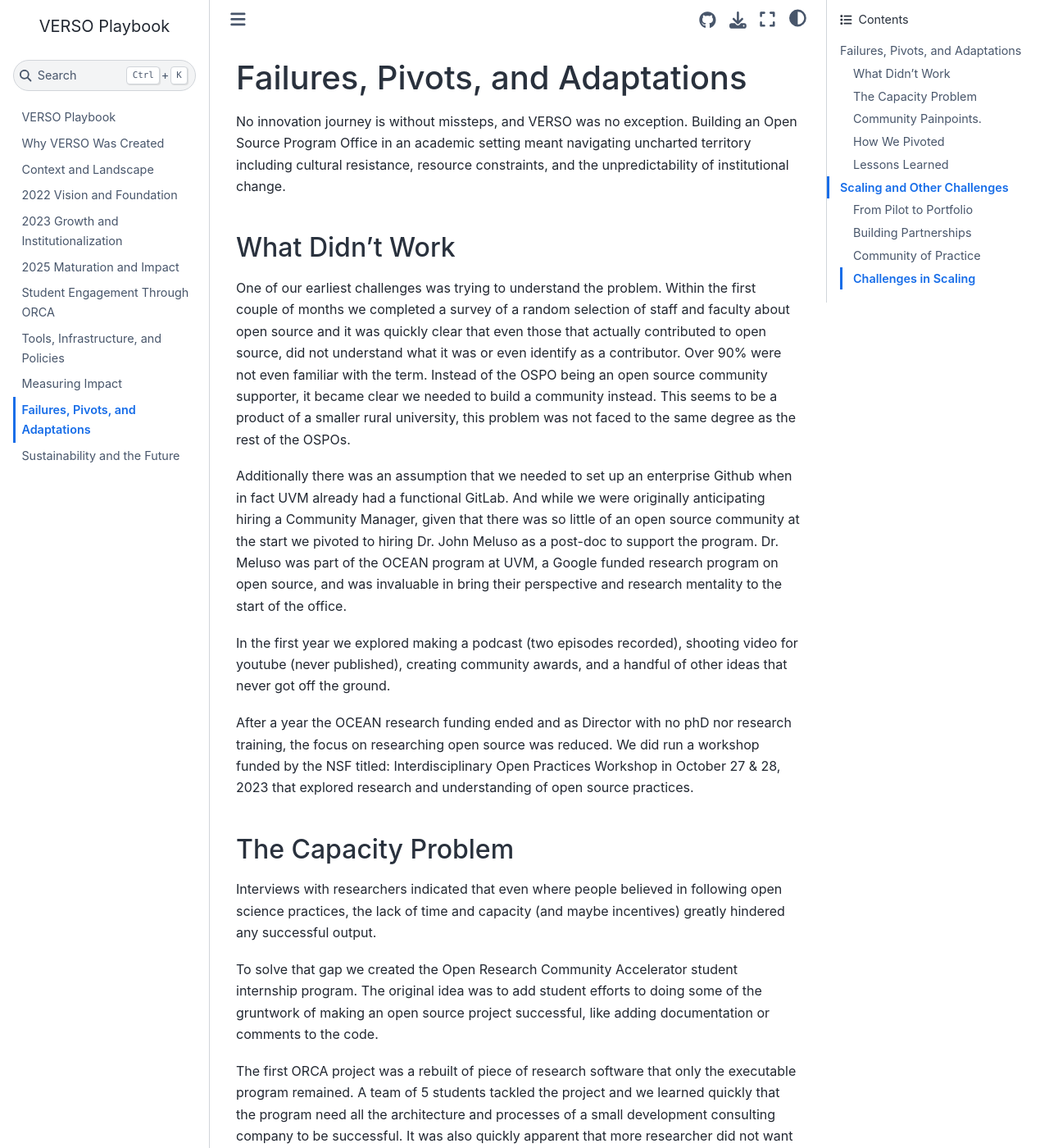
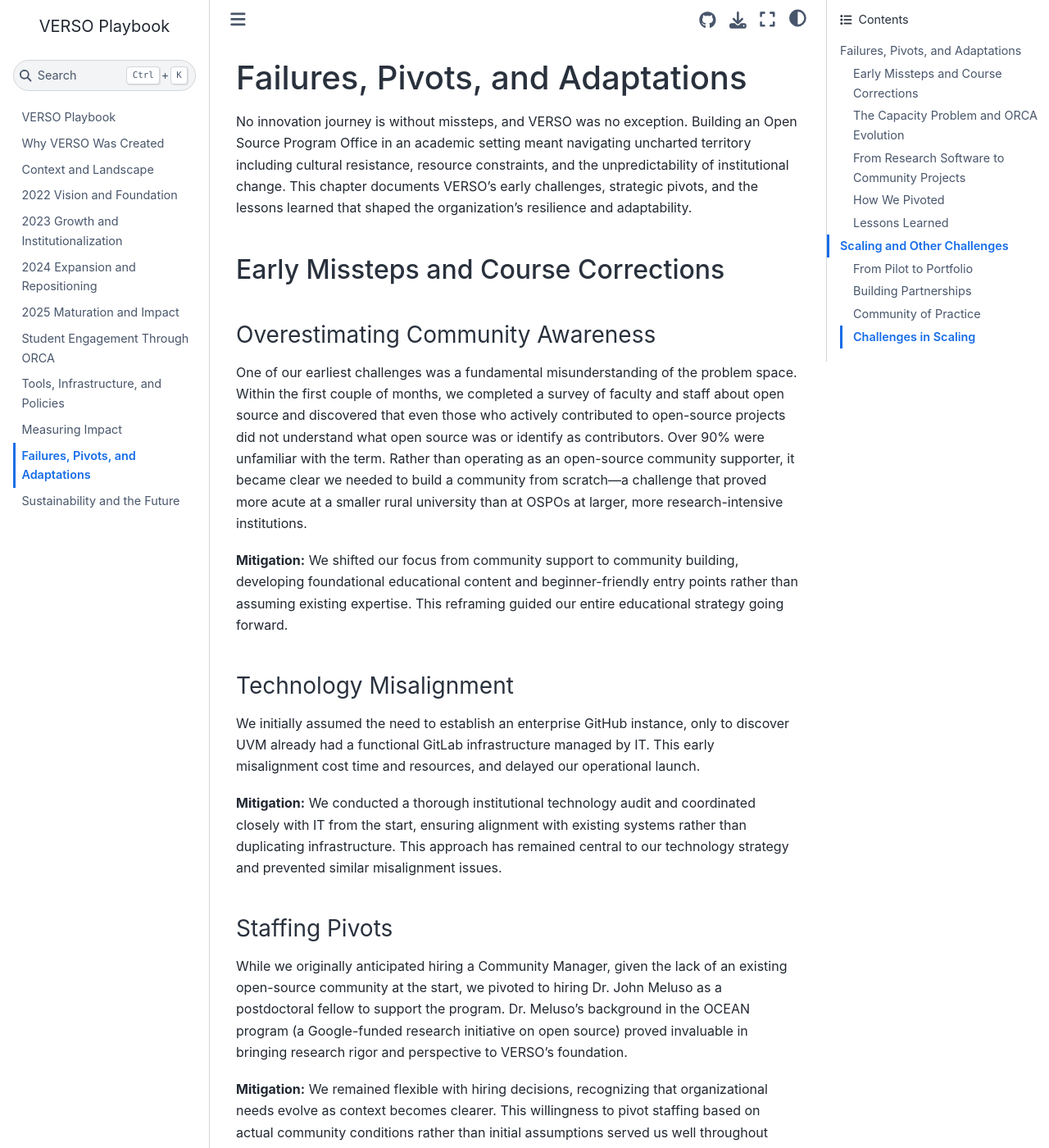
Before and after one commit to VERSO-UVM/VERSO-Playbook, a Jupyter Book: the page built from book/failures_and_lessons_learned.md, in a window 1280 px wide and 1400 px high. Shown: the whole window at 82% size. Built offline with Jupyter Book 1.0.4 settings and Sphinx 7.4.7 and the Sphinx Book theme 1.1.4, drawn with Linux system fonts in a browser that asks for light colours; pages that are not in the unit, such as notebooks, are missing from menus; some of the changed text lies outside the part shown.

Commit message:
updates to copy

```diff
--- a/book/failures_and_lessons_learned.md
+++ b/book/failures_and_lessons_learned.md
@@ -1,33 +1,50 @@
 # Failures, Pivots, and Adaptations
 
-No innovation journey is without missteps, and VERSO was no exception. Building an Open Source Program Office in an academic setting meant navigating uncharted territory including cultural resistance, resource constraints, and the unpredictability of institutional change.
+No innovation journey is without missteps, and VERSO was no exception. Building an Open Source Program Office in an academic setting meant navigating uncharted territory including cultural resistance, resource constraints, and the unpredictability of institutional change. This chapter documents VERSO's early challenges, strategic pivots, and the lessons learned that shaped the organization's resilience and adaptability.
 
-## What Didn’t Work
+## Early Missteps and Course Corrections
 
-One of our earliest challenges was trying to understand the problem. Within the first couple of months we completed a survey of a random selection of staff and faculty about open source and it was quickly clear that even those that actually contributed to open source, did not understand what it was or even identify as a contributor. Over 90% were not even familiar with the term. Instead of the OSPO being an open source community supporter, it became clear we needed to build a community instead. This seems to be a product of a smaller rural university, this problem was not faced to the same degree as the rest of the OSPOs.
+### Overestimating Community Awareness
 
-Additionally there was an assumption that we needed to set up an enterprise Github when in fact UVM already had a functional GitLab. And while we were originally anticipating hiring a Community Manager, given that there was so little of an open source community at the start we pivoted to hiring Dr. John Meluso as a post-doc to support the program. Dr. Meluso was part of the OCEAN program at UVM, a Google funded research program on open source, and was invaluable in bring their perspective and research mentality to the start of the office.
+One of our earliest challenges was a fundamental misunderstanding of the problem space. Within the first couple of months, we completed a survey of faculty and staff about open source and discovered that even those who actively contributed to open-source projects did not understand what open source was or identify as contributors. Over 90% were unfamiliar with the term. Rather than operating as an open-source community supporter, it became clear we needed to build a community from scratch—a challenge that proved more acute at a smaller rural university than at OSPOs at larger, more research-intensive institutions.
 
-In the first year we explored making a podcast (two episodes recorded), shooting video for youtube (never published), creating community awards, and a handful of other ideas that never got off the ground.
+**Mitigation:** We shifted our focus from community support to community building, developing foundational educational content and beginner-friendly entry points rather than assuming existing expertise. This reframing guided our entire educational strategy going forward.
 
-After a year the OCEAN research funding ended and as Director with no phD nor research training, the focus on researching open source was reduced. We did run a workshop funded by the NSF titled: Interdisciplinary Open Practices Workshop in
-October 27 & 28, 2023 that explored research and understanding of open source practices.
+### Technology Misalignment
 
-## The Capacity Problem
+We initially assumed the need to establish an enterprise GitHub instance, only to discover UVM already had a functional GitLab infrastructure managed by IT. This early misalignment cost time and resources, and delayed our operational launch.
 
-Interviews with researchers indicated that even where people believed in following open science practices, the lack of time and capacity (and maybe incentives) greatly hindered any successful output.
+**Mitigation:** We conducted a thorough institutional technology audit and coordinated closely with IT from the start, ensuring alignment with existing systems rather than duplicating infrastructure. This approach has remained central to our technology strategy and prevented similar misalignment issues.
 
-To solve that gap we created the Open Research Community Accelerator student internship program. The original idea was to add student efforts to doing some of the gruntwork of making an open source project successful, like adding documentation or comments to the code.
+### Staffing Pivots
 
-The first ORCA project was a rebuilt of piece of research software that only the executable program remained. A team of 5 students tackled the project and we learned quickly that the program need all the architecture and processes of a small development consulting company to be successful. It was also quickly apparent that more researcher did not want to put any of their programming in the hands of undergraduate students and rather creating applications for researchers that were not experience in coding rather than aiding those that already had the skills was going to be more successful.
+While we originally anticipated hiring a Community Manager, given the lack of an existing open-source community at the start, we pivoted to hiring Dr. John Meluso as a postdoctoral fellow to support the program. Dr. Meluso's background in the OCEAN program (a Google-funded research initiative on open source) proved invaluable in bringing research rigor and perspective to VERSO's foundation.
 
-## Community Painpoints.
+**Mitigation:** We remained flexible with hiring decisions, recognizing that organizational needs evolve as context becomes clearer. This willingness to pivot staffing based on actual community conditions rather than initial assumptions served us well throughout VERSO's growth.
 
-After the first ORCA project, a graduate student at the Vermont Complex Systems Center reached out to VERSO about helping in the creation of the Vermont Zoning Atlas. The project had been started 6 months ago but volunteers had slowed down, an anonymous donation had come in and hiring students to complete the work made sense and the ORCA program had the mechanisms to do so.
+### Failed Early Initiatives
 
-This was not a software problem but a data problem, we utilized Github as version control for the data but as the CS program at UVM did not have a geospatial data focus, we reached out to the agricultural program which did to find students.
+In our first year, we explored creating a podcast (two episodes recorded), producing YouTube videos (never published), and establishing community awards—initiatives that consumed resources without generating meaningful impact. After VERSO's research partner OCEAN lost Google funding after one year, and as the Director lacked PhD and research training to sustain that component independently, focus on open-source research diminished.
 
-This project proved the viability of this pivot into non-research projects. At this point of the multiple projects we work on, only two have been research software.
+**Mitigation:** We adopted a more rigorous project evaluation framework, focusing on initiatives with clear stakeholders and sustainable funding models. This led to the successful NSF-funded Interdisciplinary Open Practices Workshop (October 2023), which delivered tangible research and community value, demonstrating the importance of aligning new initiatives with institutional capacity and funding availability.
+
+## The Capacity Problem and ORCA Evolution
+
+Interviews with researchers revealed that even among those committed to open-science practices, lack of time, capacity, and institutional incentives greatly hindered successful implementation. This capacity gap was a fundamental barrier to adoption across the university.
+
+Rather than positioning open source as additional work for researchers, we created the **Open Research Community Accelerator (ORCA)** student internship program to provide the human capacity researchers lacked. The original concept was to have students handle documentation, code comments, and other foundational tasks for open-source projects.
+
+However, our first ORCA project—rebuilding research software for which only the executable remained—revealed critical insights. A team of five students quickly discovered that sustainable open-source projects require the architecture, project management processes, and quality assurance frameworks of a small development consulting company. Additionally, we learned that many researchers were hesitant to entrust their code to undergraduates. This led to a crucial pivot: rather than supporting existing researcher code, we would build new applications for non-programming researchers, leveraging student skills to create tools addressing real community needs.
+
+**Mitigation:** We developed a more structured project management framework, established clear governance and documentation practices, and built stronger partnerships with faculty who could mentor students while researchers focused on domain expertise. This professionalization of the ORCA program increased success rates dramatically—by 2024, student participants had grown from 5 to 25, with 72% retention rates and demonstrated career outcomes in open-source-related fields.
+
+## From Research Software to Community Projects
+
+When a graduate student at the Vermont Complex Systems Center approached VERSO about the Vermont Zoning Atlas—a project that had stalled after volunteer contributions slowed—we saw an opportunity to test ORCA's capacity on a non-research problem. An anonymous donation enabled student hiring to accelerate work. Rather than a traditional software development challenge, this was fundamentally a data problem requiring version control and geospatial expertise. We partnered with the agricultural program (which had geospatial focus) rather than the CS program to find appropriate students.
+
+This project proved the viability of VERSO's pivot toward non-research projects and demonstrated that VERSO's model transcended research software support. Of VERSO's current portfolio, only two projects are research software, while the majority are community tools, data collection/visualization, and infrastructure projects serving real institutional and regional needs—addressing municipal planning, environmental management, and economic development.
+
+**Mitigation:** We developed multi-disciplinary recruitment strategies and built partnerships across colleges, recognizing that open-source skills could come from diverse academic backgrounds depending on project needs. This expanded our talent pipeline and allowed us to match student skills with community problems more effectively.
 
 ---
 
--- a/book/maturation_and_impact.md
+++ b/book/maturation_and_impact.md
@@ -67,11 +67,3 @@ External partnerships grew to 25, reflecting VERSO's evolution into a regional h
   - Policy and professional development: Leadership Champlain, Regional Planning Commissions, Rural Entrepreneurship Symposium, Housing and Water Quality conferences
 
 **Podcast and Media:** Innova802 Podcast on open-source community impact (September 2024)
-
----
-
-## Looking Ahead
-
-As VERSO moves beyond its first three years, it stands at an inflection point. With demonstrated impact on student outcomes, research collaboration, and community engagement, the office is transitioning from a grant-funded pilot program to an integrated institutional asset. The continued growth in partnerships, projects, and participants suggests that VERSO's model—combining enablement, community, and sustainability—resonates across diverse stakeholders.
-
-The timeline of VERSO reflects a broader shift in higher education: the recognition that open-source practices are not peripheral to research, but central to its future. By documenting this journey—successes and struggles alike—VERSO serves as both a record of one institution's transformation and a map for others following a similar path.
```
Also changed, not shown: book/measuring_impact.md (+0 -1 lines), book/expansion_and_repositioning.md (renamed from book/expansion_and _repositioning.md).
